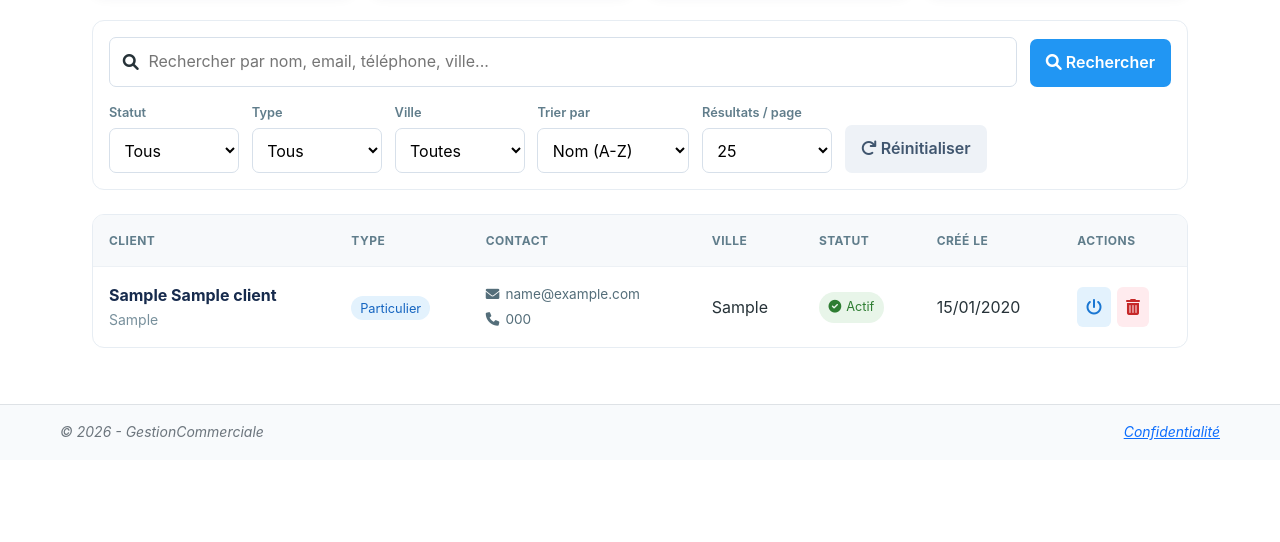
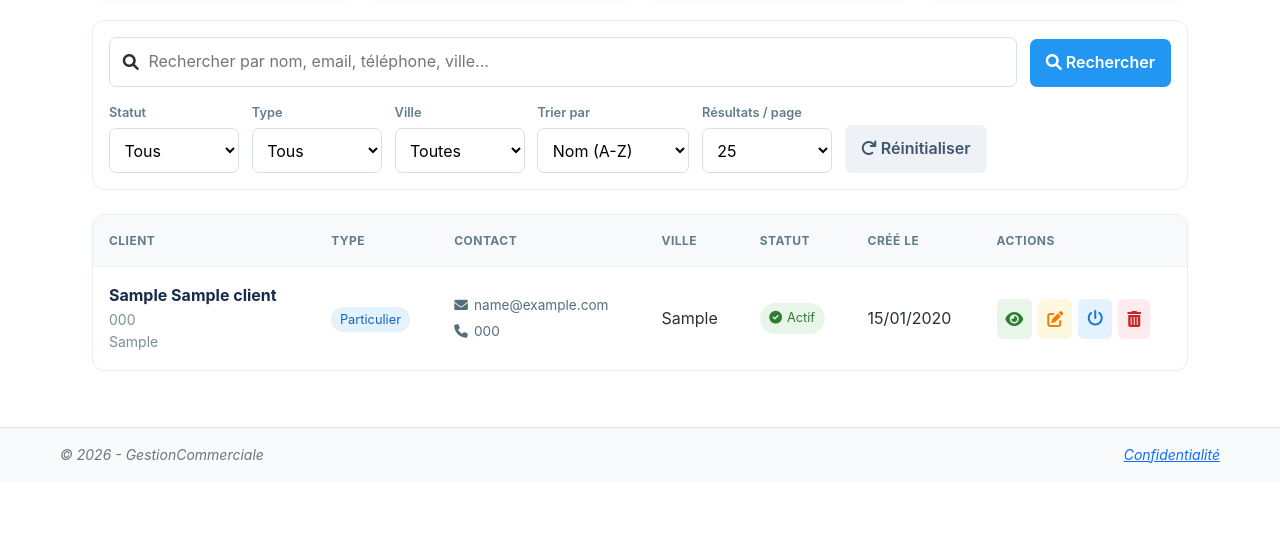
Before and after one commit to kamel2016/GestionCommerciale, an ASP.NET Core app: page /Clients in a window 1280 px wide. Shown: the part 387-929 px from the top of the page. Before the commit the page ends 827 px from the top, so only its background shows below. Run offline with ASP.NET Core 8, Linux system fonts and the light colour scheme; tables that the repository leaves empty hold one stand-in row (values such as "Sample post"); style sheets or scripts are compiled from the project's sources; some libraries are stand-ins or nearby versions.

Commit message:
S3 étape 7 : liste des clients (liens Détails et Modifier, code affiché)
Co-Authored-By: Claude Sonnet 5.5 <noreply@anthropic.com>

```diff
--- a/GestionCommerciale/Pages/Clients/Index.cshtml
+++ b/GestionCommerciale/Pages/Clients/Index.cshtml
@@ -157,7 +157,8 @@
                         <tr>
                             <td>
                                 <div class="clients-name">
-                                    <strong>@Model.GetClientName(client)</strong>
+                                    <strong><a asp-page="./ClientDetails" asp-route-id="@client.Id" class="clients-name-link">@Model.GetClientName(client)</a></strong>
+                                    <small>@client.Code</small>
                                     @if (!string.IsNullOrWhiteSpace(client.MatriculeFiscale))
                                     {
                                         <small>@client.MatriculeFiscale</small>
@@ -190,6 +191,12 @@
                             <td>@client.DateCreation.ToString("dd/MM/yyyy")</td>
                             <td>
                                 <div class="clients-action-buttons">
+                                    <a asp-page="./ClientDetails" asp-route-id="@client.Id" class="clients-icon-btn view" title="Détails">
+                                        <i class="fas fa-eye"></i>
+                                    </a>
+                                    <a asp-page="./Edit" asp-route-id="@client.Id" class="clients-icon-btn edit" title="Modifier">
+                                        <i class="fas fa-edit"></i>
+                                    </a>
                                     <form method="post" asp-page-handler="ToggleStatus" asp-route-id="@client.Id">
                                         <button type="submit" class="clients-icon-btn toggle"
                                                 title="@(client.EstActif ? "Désactiver" : "Activer")">
--- a/GestionCommerciale/wwwroot/css/client-index.css
+++ b/GestionCommerciale/wwwroot/css/client-index.css
@@ -293,6 +293,32 @@
     cursor: pointer;
 }
 
+/* Les actions Détails / Modifier / Supprimer sont des liens : même apparence que les boutons. */
+a.clients-icon-btn {
+    display: inline-flex;
+    align-items: center;
+    text-decoration: none;
+}
+
+    .clients-icon-btn.view {
+        background: #e8f5e9;
+        color: #2e7d32;
+    }
+
+    .clients-icon-btn.edit {
+        background: #fff8e1;
+        color: #f57c00;
+    }
+
+.clients-name-link {
+    color: inherit;
+    text-decoration: none;
+}
+
+    .clients-name-link:hover {
+        text-decoration: underline;
+    }
+
     .clients-icon-btn.toggle {
         background: #e3f2fd;
         color: #1976d2;
```
